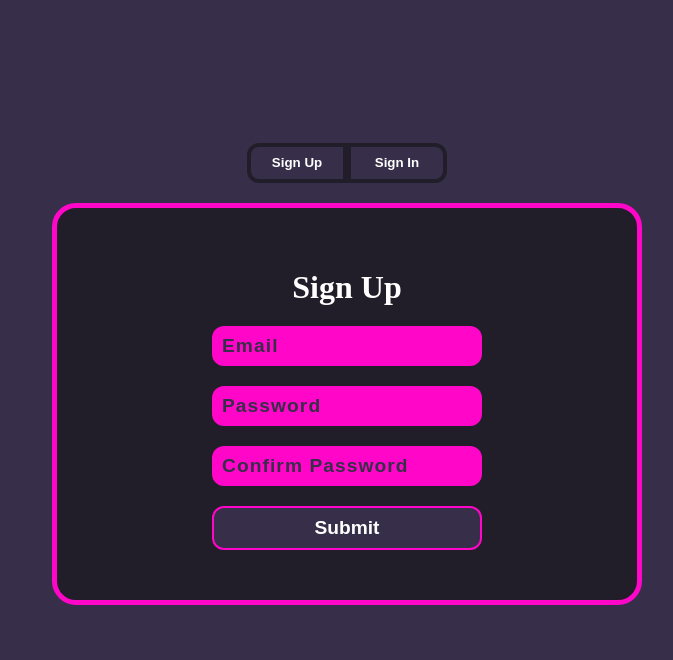
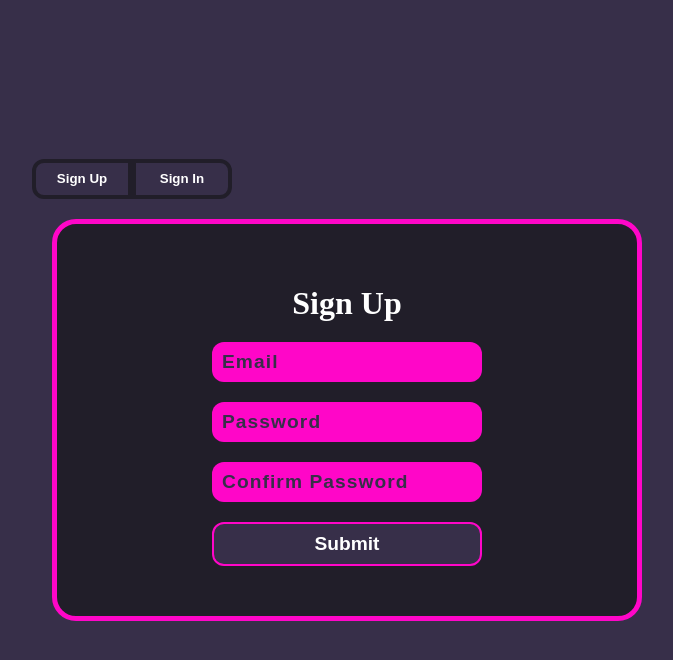
Before and after one commit to SageS3/ChatApp, a React (Create React App) app: page / in a window 1280 px wide. Shown: the top 660 px of the page, without its empty margins (293-966 px from the left). Built offline with nearby package versions, Linux system fonts and the light colour scheme.

Commit message:
Add EntryPage component to conditionally render form

```diff
--- a/src/App.tsx
+++ b/src/App.tsx
@@ -1,17 +1,13 @@
 import './App.css';
-import {useState} from 'react'
 import { BrowserRouter as Router, Routes, Route } from 'react-router-dom';
-import Register from './components/Register';
-import Login from './components/Login'
+import EntryPage from './components/EntryPage';
 function App() {
 
   return (
     <div className="App">
-
       <Router>
         <Routes>
-          <Route path='/' element={<Register></Register>}></Route>
-          <Route path='/login' element={<Login/>}></Route>
+          <Route path='/' element={<EntryPage/>}></Route>
         </Routes>
       </Router>
     </div>
--- /dev/null
+++ b/src/components/EntryPage.tsx
@@ -0,0 +1,19 @@
+import {useState} from 'react'
+import Register from './Register'
+import Login from './Login'
+
+function EntryPage() {
+  const [form, setForm] = useState<string>('register')
+  return (
+    <div>
+      <div className='toggle'>
+        <button type='button' onClick={() => setForm('register')}>Sign Up</button>
+        <button type='button' onClick={() => setForm('login')}>Sign In</button>
+      </div>
+      {form === 'register'  && <Register/>}
+      {form === 'login' && <Login/>}
+    </div>
+  )
+}
+
+export default EntryPage
--- a/src/components/Register.tsx
+++ b/src/components/Register.tsx
@@ -47,10 +47,6 @@ export default function Register() {
 
   return (
     <>
-      <div className='toggle'>
-        <button>Sign Up</button>
-        <button>Sign In</button>
-      </div>
       <form onSubmit={(event) => submitSignUpHandler(event)}>
       <h1>Sign Up</h1>
         <input
```
